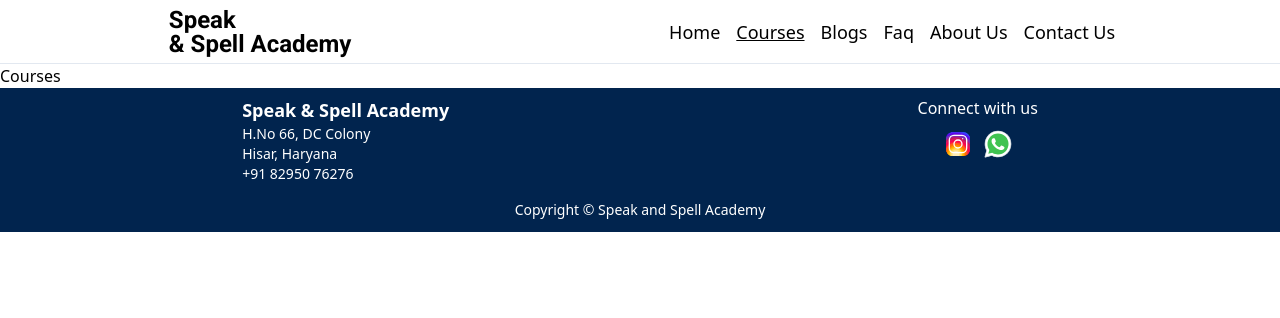
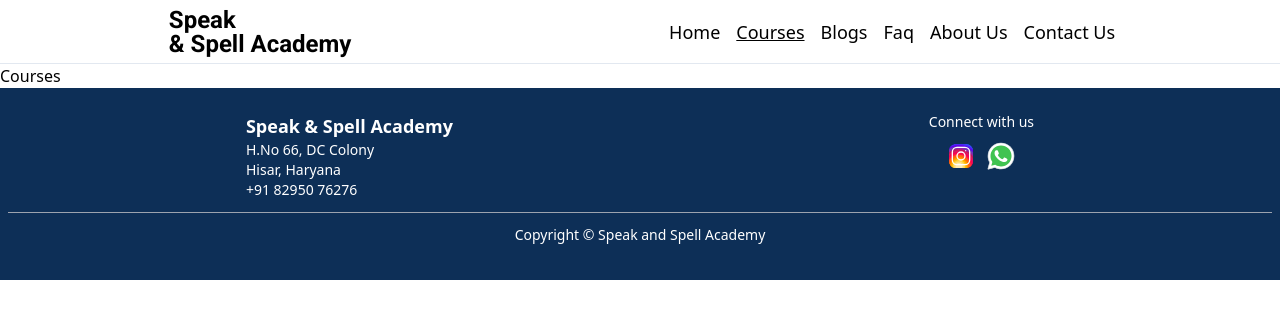
Before and after one commit to dhruvkaushik305/speakandspell, a React (Vite) app in the folder frontend/: page /courses in a window 1280 px wide. Shown: the top 318 px of the page. Built offline with nearby package versions, Linux system fonts and the light colour scheme; a web font is replaced by a local one.

Commit message:
STYLE: reduced the gap in the home components and a few touches on the footer

```diff
--- a/frontend/src/Layouts/FooterLayout.tsx
+++ b/frontend/src/Layouts/FooterLayout.tsx
@@ -3,19 +3,18 @@
 import whatsAppIcon from "../assets/whatsapp-icon.svg";
 const FooterLayout: React.FC = () => {
   return (
-    <div className="flex min-h-[4rem] w-full flex-col gap-3 bg-Tertiary p-2 text-white">
+    <div className="flex min-h-[12rem] w-full flex-col items-center justify-center gap-3 bg-Tertiary/95 p-2 text-white">
       <div className="flex w-full items-start justify-between sm:justify-around">
         <div>
           <h3 className="text-md font-semibold sm:text-lg">
             Speak & Spell Academy
           </h3>
-          <p className="text-sm">H.No 66, DC Colony</p>
-          <p className="text-sm">Hisar, Haryana</p>
-          <p className="text-sm">+91 82950 76276</p>
+          <p className="text-sm font-medium">H.No 66, DC Colony</p>
+          <p className="text-sm font-medium">Hisar, Haryana</p>
+          <p className="text-sm font-medium">+91 82950 76276</p>
         </div>
-
         <div className="flex flex-col gap-2">
-          <h3 className="font-medium">Connect with us</h3>
+          <h3 className="sm:text-md text-sm font-medium">Connect with us</h3>
           <p className="flex w-full justify-center gap-2">
             <a
               href="https://www.instagram.com/speakandspellacademy/"
@@ -32,7 +31,7 @@
           </p>
         </div>
       </div>
-      <p className="w-full p-1 text-center text-sm">
+      <p className="w-full border-t border-gray-400 py-3 text-center text-sm">
         Copyright © Speak and Spell Academy
       </p>
     </div>
--- a/frontend/src/Layouts/HomeLayout.tsx
+++ b/frontend/src/Layouts/HomeLayout.tsx
@@ -11,7 +11,7 @@
       initial={{ opacity: 0 }}
       animate={{ opacity: 1 }}
       transition={{ duration: 2 }}
-      className="mb-10 flex flex-col items-center justify-center gap-16"
+      className="mb-10 flex flex-col items-center justify-center gap-10 md:gap-16"
     >
       <BannerComponent />
       <AboutUsComponent />
```
